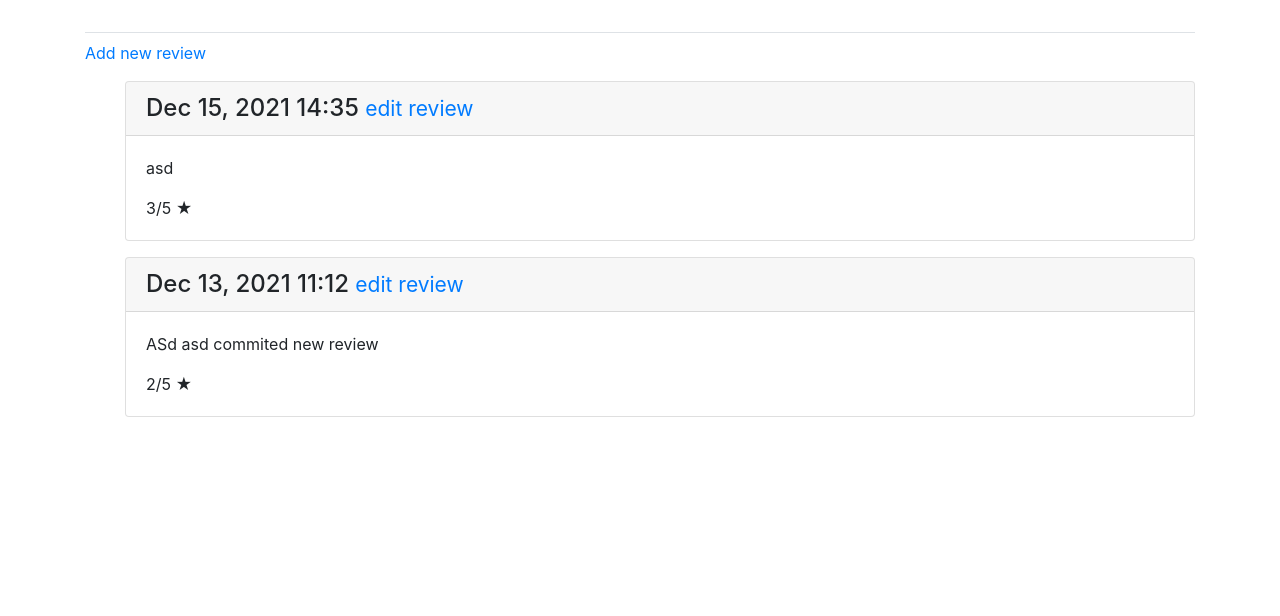
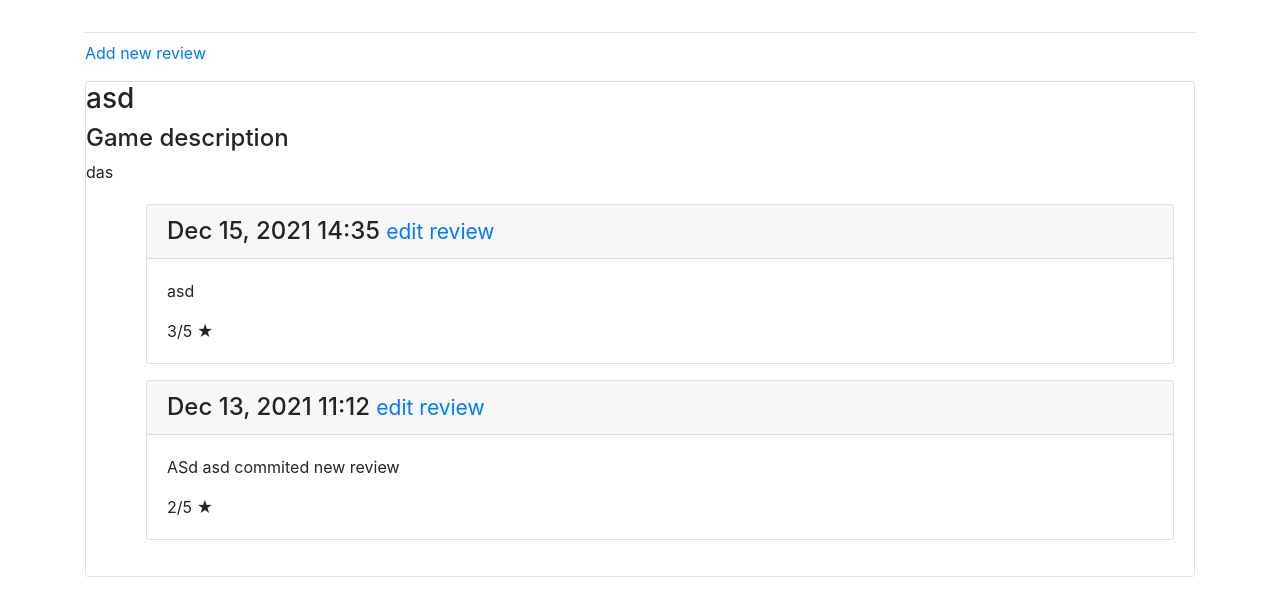
Before and after one commit to Turki9595/sovellusohjelmointi, a Django app: page /b_games/1/ in a window 1280 px wide. Shown: the part 58-674 px from the top of the page. Run offline with Django 3.2, Linux system fonts and the light colour scheme; data comes from the database, SQL or seed files in the repository; both versions use the stored data as it was after the commit; some libraries are stand-ins or nearby versions.

Commit message:
made some visual changes

```diff
--- a/bgc/templates/bgc/b_game.html
+++ b/bgc/templates/bgc/b_game.html
@@ -9,7 +9,16 @@
   <p>
     <a href="{% url 'bgc:new_review' b_game.id %}">Add new review</a>
   </p>
+  <div class="card mb-3">
+    <h3>
+    {{b_game.name}}
+    </h3>
+    <h4>
+    Game description
+    </h4>
+    {{b_game.description}}
 
+  <div class="card-body">
   <ul>
   {% for review in reviews %}
   <div class="card mb-3">
@@ -24,7 +33,7 @@
       </div>
     </div>
   {% empty %}
-    <p>There are no reviews for this b_game yet.</p>
+    <p>There are no reviews for this board game yet.</p>
   {% endfor %}
 
 {% endblock content %}
--- a/bgc/templates/bgc/b_games.html
+++ b/bgc/templates/bgc/b_games.html
@@ -1,7 +1,7 @@
 {% extends "bgc/base.html" %}
 {% block content %}
 
-    <p>Boardgames</p>
+    <h4>Boardgames</h4>
 
     <ul>
         {% for b_game in b_games %}
```
Also changed, not shown: bgc/models.py (line endings or trailing spaces), bgc/views.py (line endings or trailing spaces), db.sqlite3. Lines whose indentation alone changed are shown as unchanged.
